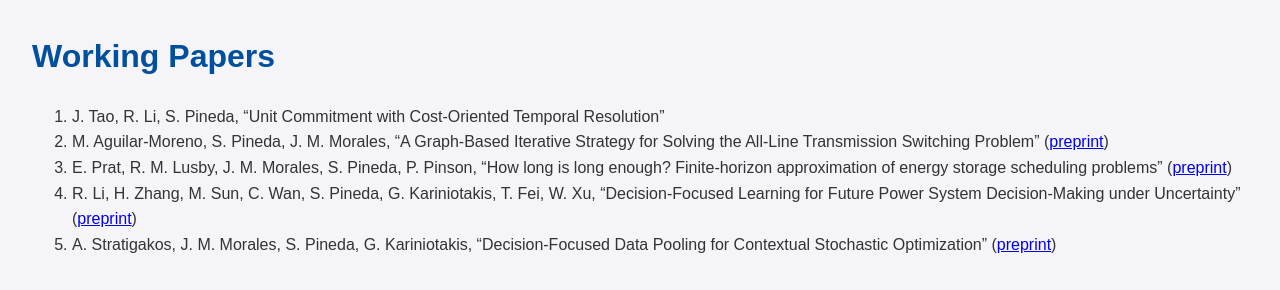
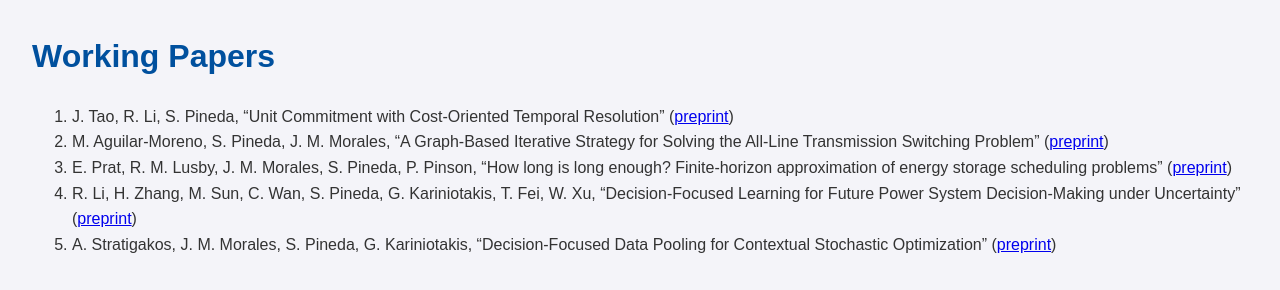
Before and after one commit to salvapineda/salvapineda.github.io, a Jekyll site: the page built from publications.md, in a window 1280 px wide and 900 px high. Shown: the part 190-480 px from the top of the window. Built offline with Jekyll 4.4.1, drawn with Linux system fonts in a browser that asks for light colours.

Commit message:
add preprint

```diff
--- a/publications.md
+++ b/publications.md
@@ -10,7 +10,7 @@ title: "Publications"
 
 # Working Papers
 
-1.  J. Tao, R. Li, S. Pineda, "Unit Commitment with Cost-Oriented Temporal Resolution"
+1.  J. Tao, R. Li, S. Pineda, "Unit Commitment with Cost-Oriented Temporal Resolution" ([preprint](https://arxiv.org/abs/2506.02707))
 1.  M. Aguilar-Moreno, S. Pineda, J. M. Morales, "A Graph-Based Iterative Strategy for Solving the All-Line Transmission Switching Problem" ([preprint](https://arxiv.org/abs/2502.10333))
 1.  E. Prat, R. M. Lusby, J. M. Morales, S. Pineda, P. Pinson, "How long is long enough? Finite-horizon approximation of energy storage scheduling problems" ([preprint](https://arxiv.org/abs/2411.17463))
 1.  R. Li, H. Zhang, M. Sun, C. Wan, S. Pineda, G. Kariniotakis, T. Fei, W. Xu, "Decision-Focused Learning for Future Power System Decision-Making under Uncertainty" ([preprint](https://arxiv.org/abs/2401.03680))
```
